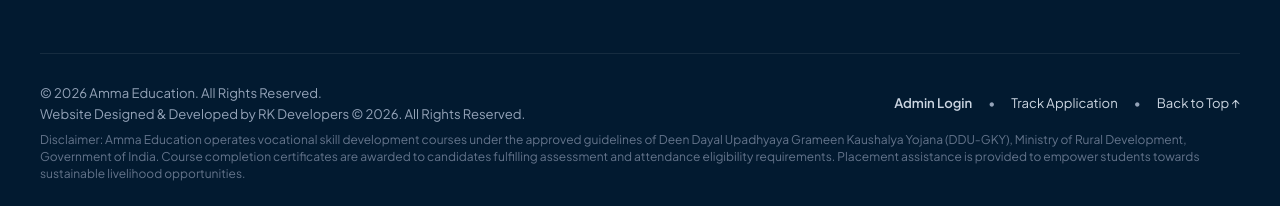
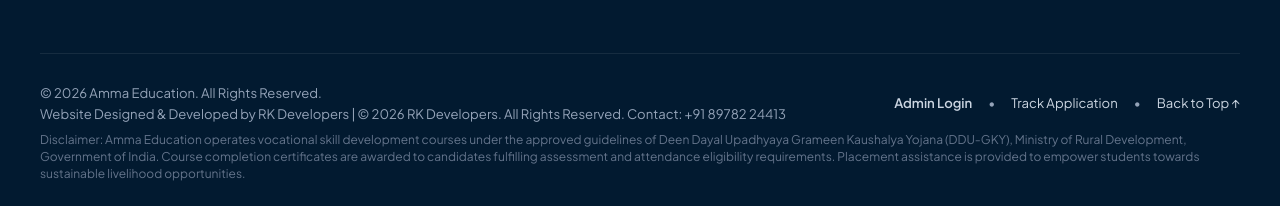
Before and after one commit to ammaeducationvij-create/Amma-education, a plain HTML site: page amma-education/index.html in a window 1280 px wide. Shown: the part 10723-10929 px from the top of the page. Drawn offline with Linux system fonts and the light colour scheme.

Commit message:
Update index.html

```diff
--- a/amma-education/index.html
+++ b/amma-education/index.html
@@ -1259,7 +1259,9 @@
         <div>
           © 2026 Amma Education. All Rights Reserved.
 <div>
-Website Designed & Developed by RK Developers © 2026. All Rights Reserved.</div>
+Website Designed & Developed by RK Developers | © 2026 RK Developers. All Rights Reserved.
+
+Contact: +91 89782 24413</div>
         </div>
         <div style="display: flex; gap: 1rem;">
           <a href="admin.html" style="color: #cbd5e1; font-weight: 600;">Admin Login</a>
```
